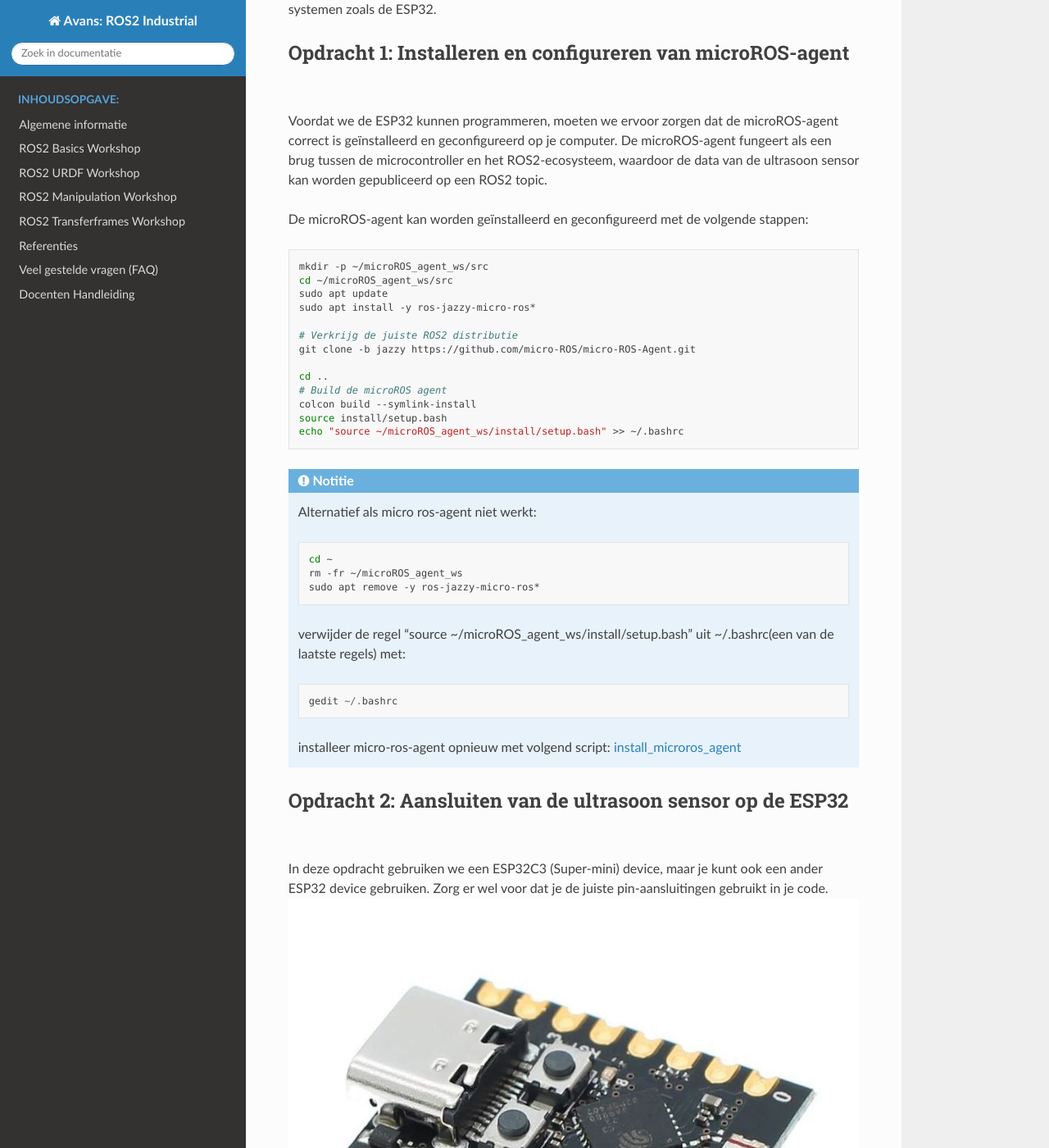
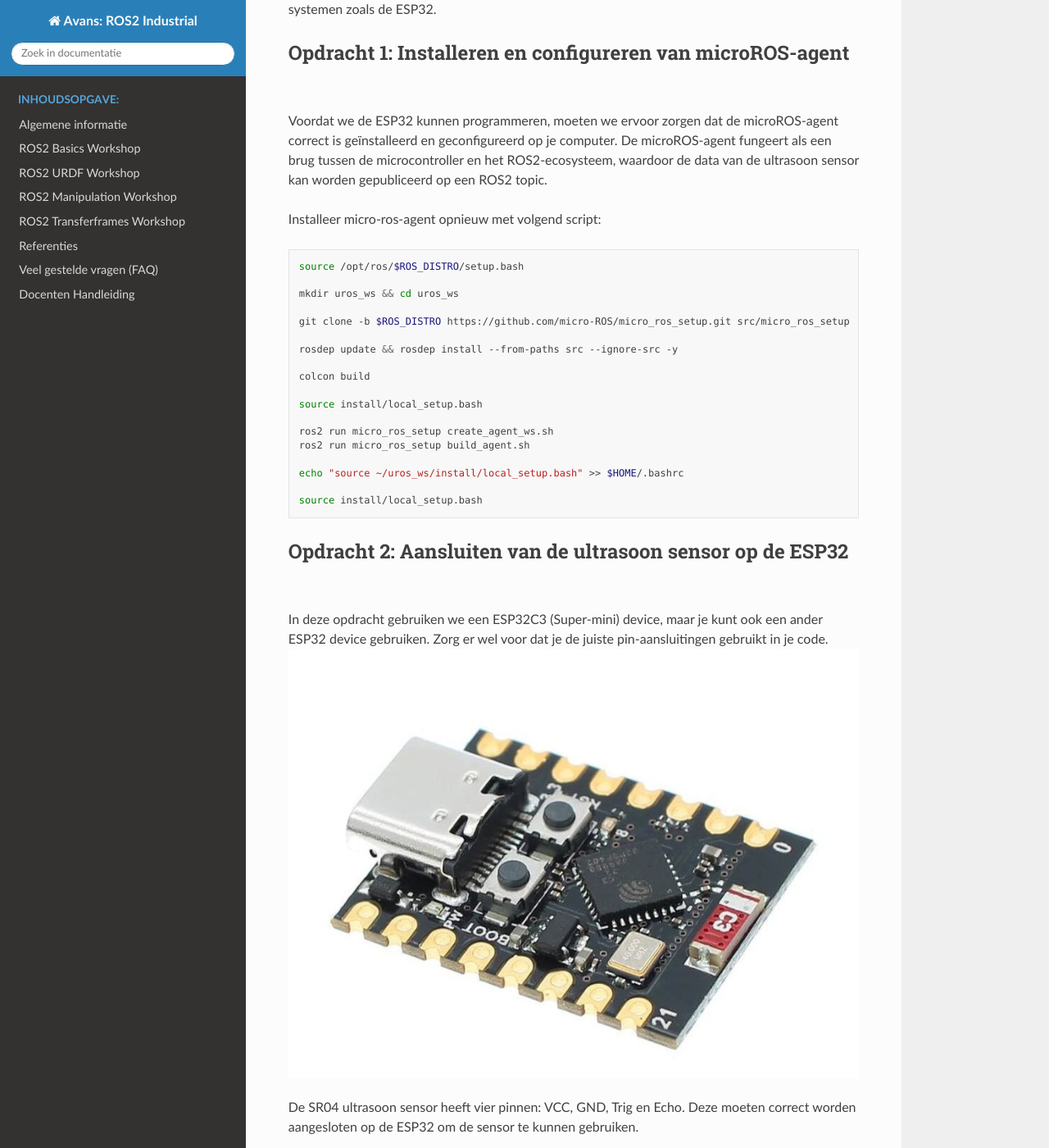
Before and after one commit to AvansMechatronica/ROS2_industrial_workshop, a Sphinx documentation site: the page built from documentation/1_basics/ESP32/ultrasonic_sensor_alt.md, in a window 1280 px wide and 1400 px high, scrolled down 544 px. Shown: the whole window at 82% size. Built offline with Sphinx 7.4.7 and the Read the Docs theme 3.1.0, drawn with Linux system fonts in a browser that asks for light colours.

Commit message:
20260507

````diff
--- a/documentation/1_basics/ESP32/ultrasonic_sensor_orig.md
+++ b/documentation/1_basics/ESP32/ultrasonic_sensor_alt.md
@@ -9,40 +9,27 @@ Om de koppeling tussen het ESP32 device en *ROS2 Jazzy* tot stand te brengen, ma
 ## Opdracht 1: Installeren en configureren van microROS-agent
 Voordat we de ESP32 kunnen programmeren, moeten we ervoor zorgen dat de microROS-agent correct is geïnstalleerd en geconfigureerd op je computer. De microROS-agent fungeert als een brug tussen de microcontroller en het ROS2-ecosysteem, waardoor de data van de ultrasoon sensor kan worden gepubliceerd op een ROS2 topic.
 
-De microROS-agent kan worden geïnstalleerd en geconfigureerd met de volgende stappen:
-```bash
-mkdir -p ~/microROS_agent_ws/src
-cd ~/microROS_agent_ws/src
-sudo apt update
-sudo apt install -y ros-jazzy-micro-ros*
+Installeer micro-ros-agent opnieuw met volgend script:
+ ```bash
+source /opt/ros/$ROS_DISTRO/setup.bash
 
-# Verkrijg de juiste ROS2 distributie
-git clone -b jazzy https://github.com/micro-ROS/micro-ROS-Agent.git
+mkdir uros_ws && cd uros_ws
 
-cd ..
-# Build de microROS agent
-colcon build --symlink-install
-source install/setup.bash
-echo "source ~/microROS_agent_ws/install/setup.bash" >> ~/.bashrc
+git clone -b $ROS_DISTRO https://github.com/micro-ROS/micro_ros_setup.git src/micro_ros_setup
+
+rosdep update && rosdep install --from-paths src --ignore-src -y
+
+colcon build
+
+source install/local_setup.bash
+
+ros2 run micro_ros_setup create_agent_ws.sh
+ros2 run micro_ros_setup build_agent.sh
+
+echo "source ~/uros_ws/install/local_setup.bash" >> $HOME/.bashrc
+
+source install/local_setup.bash
 ```
-:::{note}
-Alternatief als micro ros-agent niet werkt:
-```bash
-cd ~
-rm -fr ~/microROS_agent_ws
-sudo apt remove -y ros-jazzy-micro-ros*
-```
-
-verwijder de regel "source ~/microROS_agent_ws/install/setup.bash" uit ~/.bashrc(een van de laatste regels) met:
-```
-gedit ~/.bashrc
-```
-
-
- installeer micro-ros-agent opnieuw met volgend script:
- [install_microros_agent](https://github.com/GerardHarkema/railtrack/blob/jazzy/scripts/install_microros_agent.sh)
-
-:::
 
 
 ## Opdracht 2: Aansluiten van de ultrasoon sensor op de ESP32
````
Also changed, not shown: documentation/1_basics/ESP32/ultrasonic_sensor.md (+13 -19 lines).
